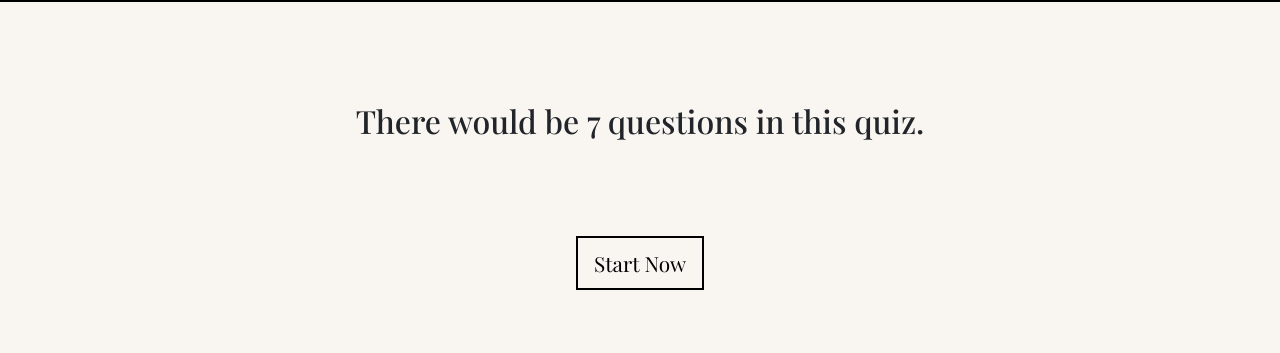
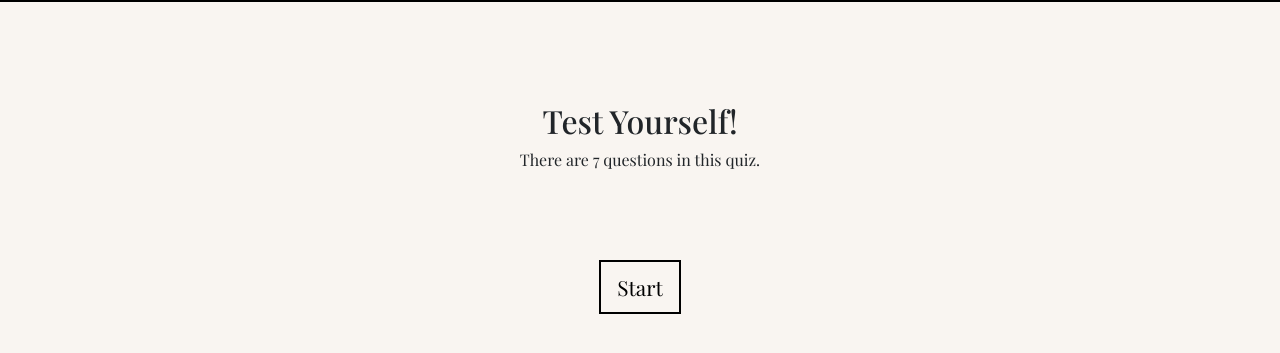
Before and after one commit to yukizhang17/UI_final_project, a Flask app: page /quiz/start in a window 1280 px wide. Shown: the part 104-457 px from the top of the page. Run offline with Flask 2, Linux system fonts and the light colour scheme; some libraries are stand-ins or nearby versions.

Commit message:
Minor quiz fixes

```diff
--- a/server.py
+++ b/server.py
@@ -11,6 +11,7 @@ app = Flask(__name__)
 # Stores quiz result (correct or incorrect) for each quiz id.
 # Updated in check_answer() function. Can be used later for calculating quiz score.
 quiz_result = {}
+quiz_user_answer = {}
 
 @app.route('/')
 def home():
@@ -40,10 +41,14 @@ def learn(section_id='1', id='1'):
 
 @app.route('/quiz/<id>')
 def quiz(id='1'):
-  # TODO: Add quiz start page.
   # Add more types of page if needed.
   if id == 'start':
-    return render_template('quiz_start.html')
+    # Reset previously stored quiz data.
+    global quiz_result
+    quiz_result = {}
+    global quiz_user_answer
+    quiz_user_answer = {}
+    return render_template('quiz_start.html', quiz_num=len(quiz_data))
   elif quiz_data[id]['type'] == 'mcq':
     return render_template('quiz_mcq.html', item=quiz_data[id])
   elif quiz_data[id]['type'] == 'image_mcq':
@@ -122,6 +127,9 @@ def check_answer():
         isCorrect[k] = False
       else:
         isCorrect[k] = True
+    for k in answer.keys():
+      if k not in user_answer.keys():
+        isCorrect[k] = False
     isCorrectAll = all(c for c in isCorrect.values())
   # Add question types for different types of checking the answer.
   # Always have the fields [isCorrect], [answer], [user_answer] for response.
@@ -129,6 +137,7 @@ def check_answer():
 
   # Store the result for each question.
   quiz_result[quiz_id] = isCorrectAll
+  quiz_user_answer[quiz_id] = user_answer
   print(isCorrect)
   return jsonify(correct = isCorrect, answer = answer, user_answer = user_answer)
 
--- a/templates/quiz_start.html
+++ b/templates/quiz_start.html
@@ -1,19 +1,25 @@
 {% extends "layout.html" %}
 
 {% block content %}
-    <!-- <script type="text/javascript" src="{{ url_for('static', filename = 'quiz_start.js') }}"></script> -->
+    <script>
+        let quiz_num = {{quiz_num}}
+    </script>
 
     <!-- Quiz Start page with Start button -->
     <div class="container">
         <div class="row">
             <div class="col-12 center_item quiz_start_stat">
-                <h2>There would be 7 questions in this quiz.</h2>
+                <h2>Test Yourself!</h2>
             </div>
-
+        </div>
+        <div class="row">
+            <div class="col-12 center_item">
+                There are {{quiz_num}} questions in this quiz.
+            </div>
         </div>
         <div class="row">
             <div class="col-12 center_item quiz_start_stat">
-                <a href="/quiz/1" class="custom-btn btn-type-1 mx-2 center_item">Start Now</a>
+                <a href="/quiz/1" class="custom-btn btn-type-1 mx-2 center_item">Start</a>
             </div>
         </div>
     </div>
```
